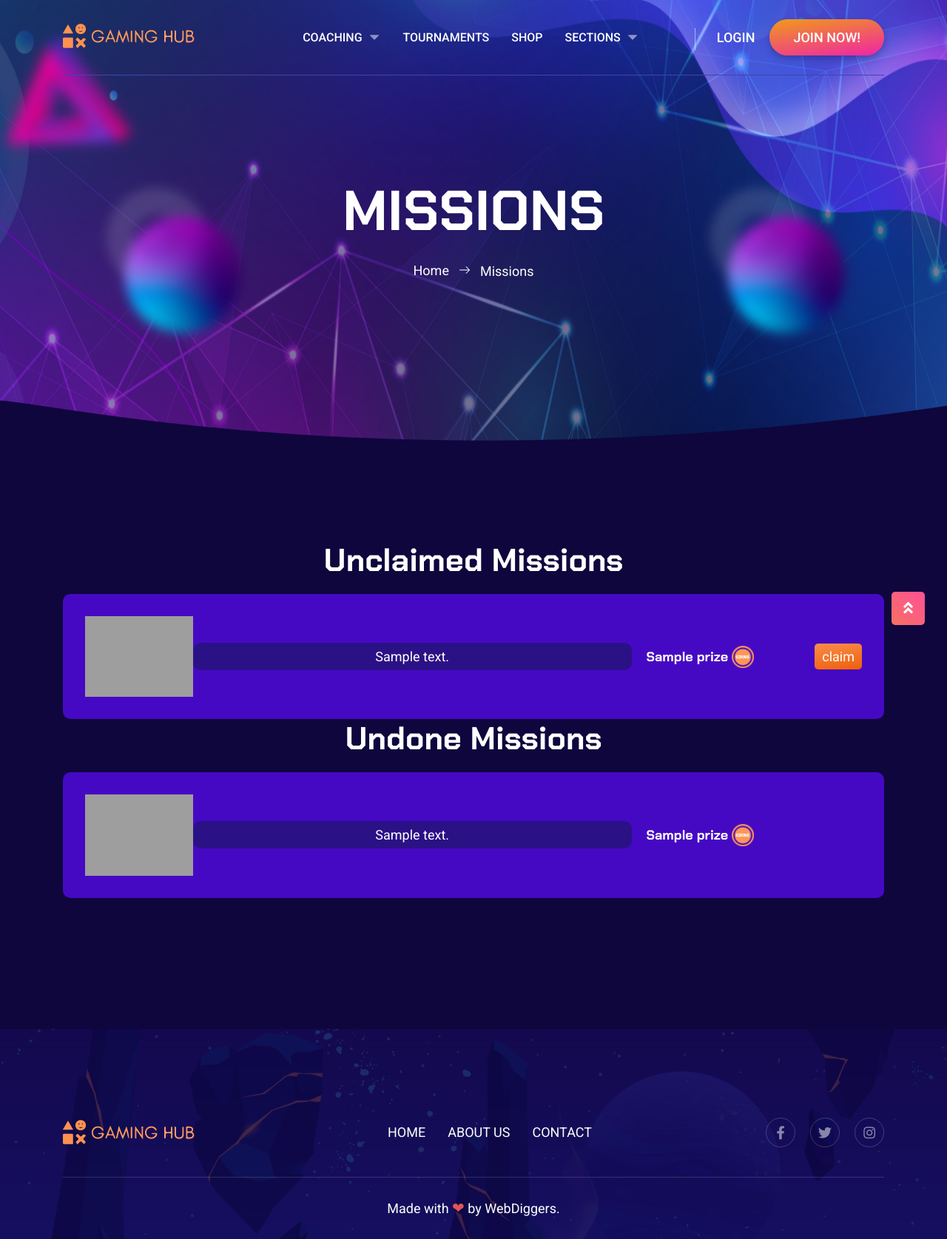
After one commit to MedAliBZ/GamersHub-symfony, a Symfony app: template templates/mission/index.html.twig in a window 1280 px wide. The commit adds this page. Shown: the whole page at 74% size. Run offline with Twig, Linux system fonts and the light colour scheme; the template is opened without the code that fills it: most values are stand-ins (such as "Sample title", 1, 10 or a date in 2020); some libraries are stand-ins or nearby versions; grey boxes are pictures that could not be loaded.

Commit message:
added missions to front

```diff
--- a/public/front/css/extraStyle.css
+++ b/public/front/css/extraStyle.css
@@ -44,3 +44,21 @@
 .ck-editor__editable_inline {
     min-height: 200px;
 }
+
+.missions{
+    display: flex;
+    align-items: center;
+    justify-content: center;
+    min-width: 700px;
+    background: #4609C3;
+    border-radius: 10px;
+    padding: 30px;
+    margin-top: 20px;
+}
+
+.claim{
+    background: black;
+    padding: 5px 10px;
+    border-radius: 5px;
+    background: linear-gradient(351.09deg, #ef610b 4.36%, #fb9558 117.5%) !important;
+}
--- a/src/Controller/UserController.php
+++ b/src/Controller/UserController.php
@@ -2,6 +2,7 @@
 
 namespace App\Controller;
 
+use App\Entity\MissionsDone;
 use App\Entity\User;
 use App\Form\UpdatePasswordType;
 use App\Form\UpdateUserBackType;
@@ -23,9 +24,11 @@ class UserController extends AbstractController
         if (!$user) {
             return $this->redirectToRoute('app_login');
         }
+        $missionsDone = $this->getDoctrine()->getRepository(MissionsDone::class)->findDoneMissions($user->getUsername());
 
         return $this->render('user/profile.html.twig', [
-            'user' => $user
+            'user' => $user,
+            'missionsDone' => $missionsDone
         ]);
     }
 
--- a/templates/frontBase.html.twig
+++ b/templates/frontBase.html.twig
@@ -52,6 +52,7 @@
                                 <ul class="sub-menu">
                                     <li><a href="about-us.html">About Us</a></li>
                                     <li><a href="{{ path("games") }}">Games</a></li>
+                                    <li><a href="{{ path("missions") }}">Missions</a></li>
                                     {# add your section here just like in the commented exemple below #}
                                     {# <li><a href="about-us.html">About Us</a></li> #}
                                 </ul>
--- /dev/null
+++ b/templates/mission/index.html.twig
@@ -0,0 +1,87 @@
+{% extends 'frontBase.html.twig' %}
+{% block extraStyle %}
+    <link rel="stylesheet" href="{{ asset("front/css/extraStyle.css") }}">{% endblock %}
+{% block title %}Profile{% endblock %}
+
+{% block content %}
+    <section id="banner-section" class="inner-banner profile">
+        <div class="ani-img">
+            <img class="img-1" src="{{ asset("front/images/banner-circle-1.png") }}" alt="icon">
+            <img class="img-2" src="{{ asset("front/images/banner-circle-2.png") }}" alt="icon">
+            <img class="img-3" src="{{ asset("front/images/banner-circle-2.png") }}" alt="icon">
+        </div>
+        <div class="banner-content d-flex align-items-center">
+            <div class="container">
+                <div class="row justify-content-center">
+                    <div class="col-lg-6">
+                        <div class="main-content">
+                            <h1>Missions</h1>
+                            <div class="breadcrumb-area">
+                                <nav aria-label="breadcrumb">
+                                    <ol class="breadcrumb d-flex justify-content-center">
+                                        <li class="breadcrumb-item"><a href="{{ path("home") }}">Home</a></li>
+                                        <li class="breadcrumb-item active" aria-current="page">Missions</li>
+                                    </ol>
+                                </nav>
+                            </div>
+                        </div>
+                    </div>
+                </div>
+            </div>
+        </div>
+    </section>
+    <section id="all-trophies" class="pb-120">
+        <div class="container">
+            <div class="tab-content" style="display: flex;flex-direction: column;">
+                {% if missionsUnclaimed is empty and missionsList is empty %}
+                <h5 style="align-self: center;">There is no missions to display.</h5>
+                {% endif %}
+                {% if missionsUnclaimed is not empty %}
+                    <h3 style="align-self: center;">Unclaimed Missions</h3>
+                    {% for mission in missionsUnclaimed %}
+                        <div class="missions">
+                            <div style="flex: 1 1 0;justify-content: center;align-items: center;display: flex;">
+                                <img class='defaultImage' style="height:auto;"
+                                     src="{{ asset("missions/badges/"~mission.mission.badge) }}">
+                            </div>
+                            <div style="background: #17175891;width: 100%;padding: 5px;border-radius: 10px;flex: 4 1 0;margin-right: 20px;">
+                                <p style="text-align: center;">{{ mission.mission.description }}</p>
+                            </div>
+                            <div style="display: flex;align-items: center;width: 100%;flex: 2 1 0;justify-content: space-between;">
+                                <div style="display: flex;justify-content: center;align-items: center;">
+                                    <h6 id="article-source" style="margin-right:5px;">{{ mission.mission.prize }}</h6>
+                                    <img src="{{ asset("front/images/coin.png") }}" style="width: 30px;height: 30px"
+                                         alt="Coin-image">
+                                </div>
+                                <div style="display: flex;">
+                                    <a href="{{ path('mission_claim', {'id': mission.id }) }}" class="claim">claim</a>
+                                </div>
+                            </div>
+                        </div>
+                    {% endfor %}
+                {% endif %}
+                {% if missionsList is not empty %}
+                    <h3 style="align-self: center;">Undone Missions</h3>
+                    {% for mission in missionsList %}
+                        <div class="missions">
+                            <div style="flex: 1 1 0;justify-content: center;align-items: center;display: flex;">
+                                <img class='defaultImage' style="height:auto;"
+                                     src="{{ asset("missions/badges/"~mission.badge) }}">
+                            </div>
+                            <div style="background: #17175891;width: 100%;padding: 5px;border-radius: 10px;flex: 4 1 0;margin-right: 20px;">
+                                <p style="text-align: center;">{{ mission.description }}</p>
+                            </div>
+                            <div style="display: flex;align-items: center;width: 100%;flex: 2 1 0;justify-content: space-between;">
+                                <div style="display: flex;justify-content: center;align-items: center;">
+                                    <h6 id="article-source" style="margin-right:5px;">{{ mission.prize }}</h6>
+                                    <img src="{{ asset("front/images/coin.png") }}" style="width: 30px;height: 30px"
+                                         alt="Coin-image">
+                                </div>
+                            </div>
+                        </div>
+                    {% endfor %}
+                {% endif %}
+            </div>
+        </div>
+    </section>
+{% endblock %}
```
Also changed, not shown: src/Controller/MissionController.php (+47 -1 lines), src/Repository/MissionRepository.php (+16 -16 lines), src/Repository/MissionsDoneRepository.php (+10 -10 lines), templates/mission/edit.html.twig (+15 -15 lines), templates/mission/new.html.twig (+15 -15 lines), templates/user/profile.html.twig (+35 -2 lines), 1 other file.
